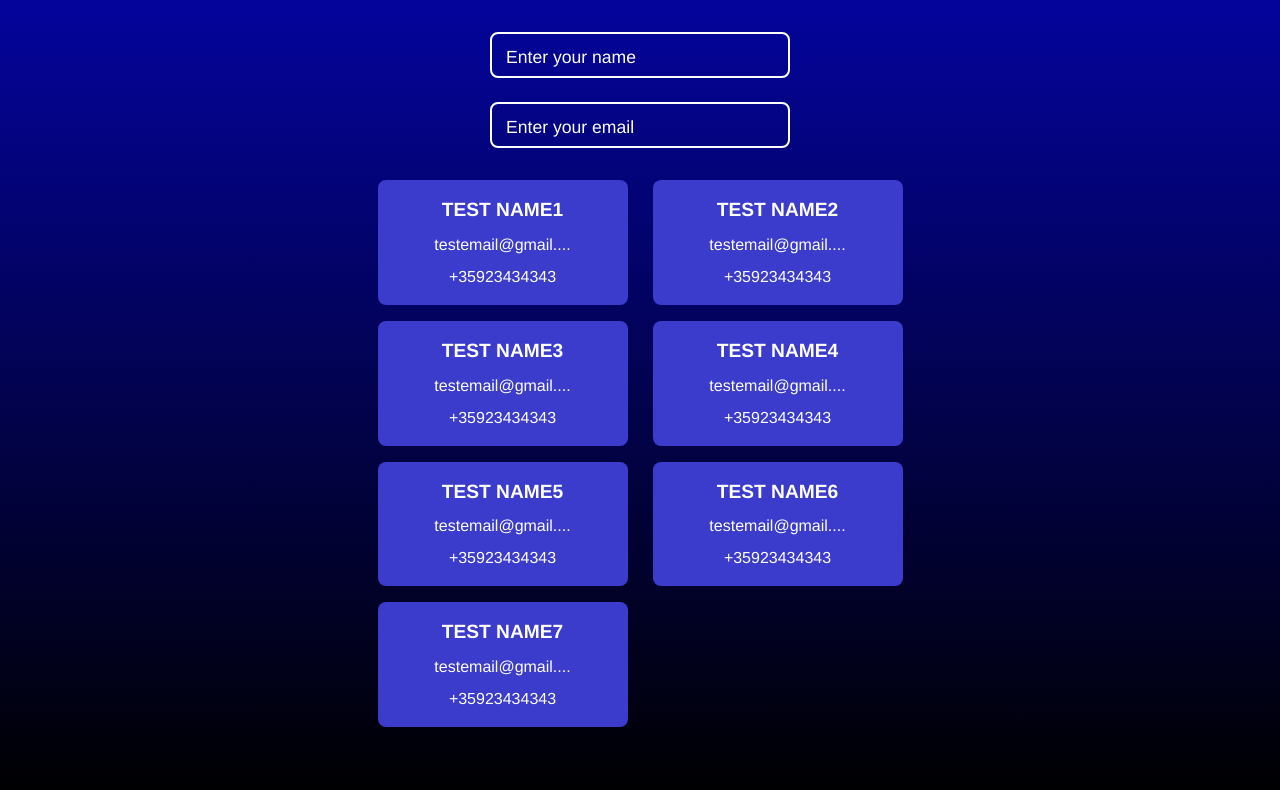
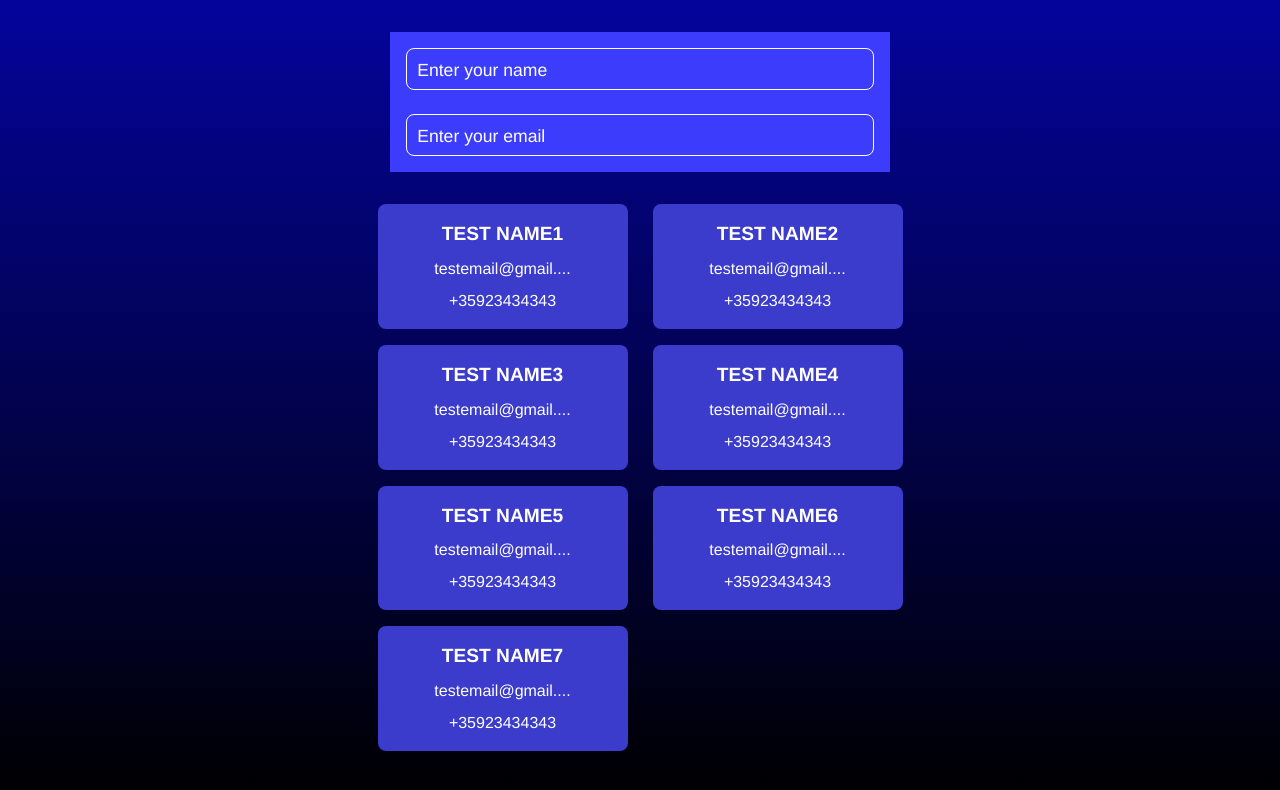
Before and after one commit to DimitarStefan0v/Phonebook, a React (Vite) app: page / in a window 1280 px wide. Shown: the top 790 px of the page. Built offline with nearby package versions, Linux system fonts and the light colour scheme.

Commit message:
Creating a floating label with css

```diff
--- a/src/components/ContactForm/ContactForm.module.css
+++ b/src/components/ContactForm/ContactForm.module.css
@@ -1,10 +1,11 @@
 .form {
-    text-align: center;
     margin: 2rem auto;
-    max-width: 300px;
+    max-width: 500px;
     display: flex;
     flex-direction: column;
     gap: 1.5rem;
+    background-color: rgb(60, 60, 252);
+    padding: 1rem;
 }
 
 .form-control {
@@ -14,41 +15,43 @@
 
 .input {
     border-radius: 8px;
-    font-size: 1.5rem;
-    line-height: 2.5rem;
+    font-size: 1.3rem;
+    padding: 0.5rem 0.7rem;
     width: 100%;
     background-color: transparent;
     position: relative;
     color: white;
     z-index: 3;
-    border: 2px solid white;
+    border: 1px solid white;
 }
 
 .placeholder {
     color: white;
     background-color: transparent;
+    position: absolute;
     font-size: 1.1rem;
-    line-height: 2.5rem;
-    position: absolute;
     top: 0;
-    left: 0px;;
+    left: 0;
+    padding-left: 0.7rem;
+    padding-top: 0.4rem;
     z-index: 1;
     background-color: transparent;
-    padding: 0.3rem 1rem;
     transition: all 0.2s ease-in-out;
 }
 
-input:focus {
+.input:focus {
     color: rgb(62, 211, 62);
-    outline: 2px solid rgb(62, 211, 62);
-    border: 2px solid rgb(62, 211, 62);
-
+    outline: 1px solid rgb(62, 211, 62);
+    border: 1px solid rgb(62, 211, 62);
+    vertical-align: bottom;
 }
 
-input:focus + .placeholder,
-input:valid + .placeholder {
+.input:focus + .placeholder,
+.input:valid + .placeholder {
     z-index: 5;
     color: rgb(62, 211, 62);
-    transform: translate(-0px, -20px) scale(0.7);
-    background-color: rgb(60, 60, 252)
+    transform: translate(5px, -15px) scale(0.9);
+    background-color: rgb(60, 60, 252);
+    padding: 0 1rem;
+    line-height: normal;
 }
```
